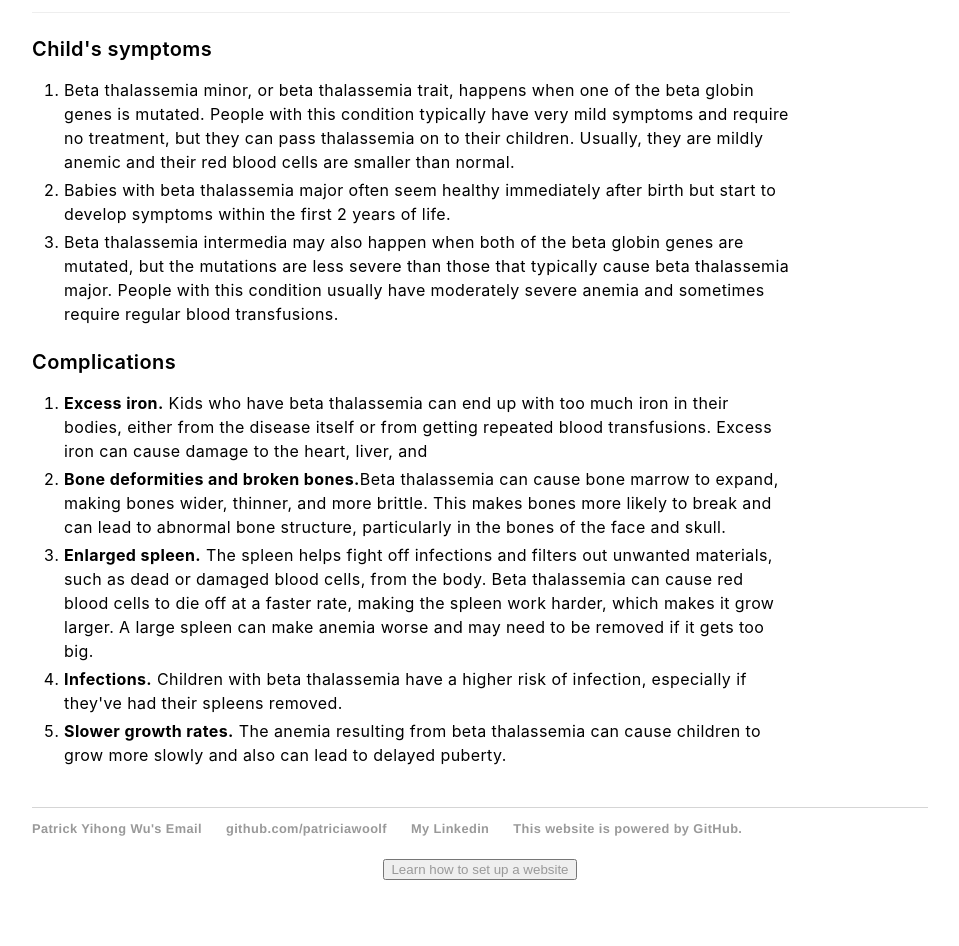
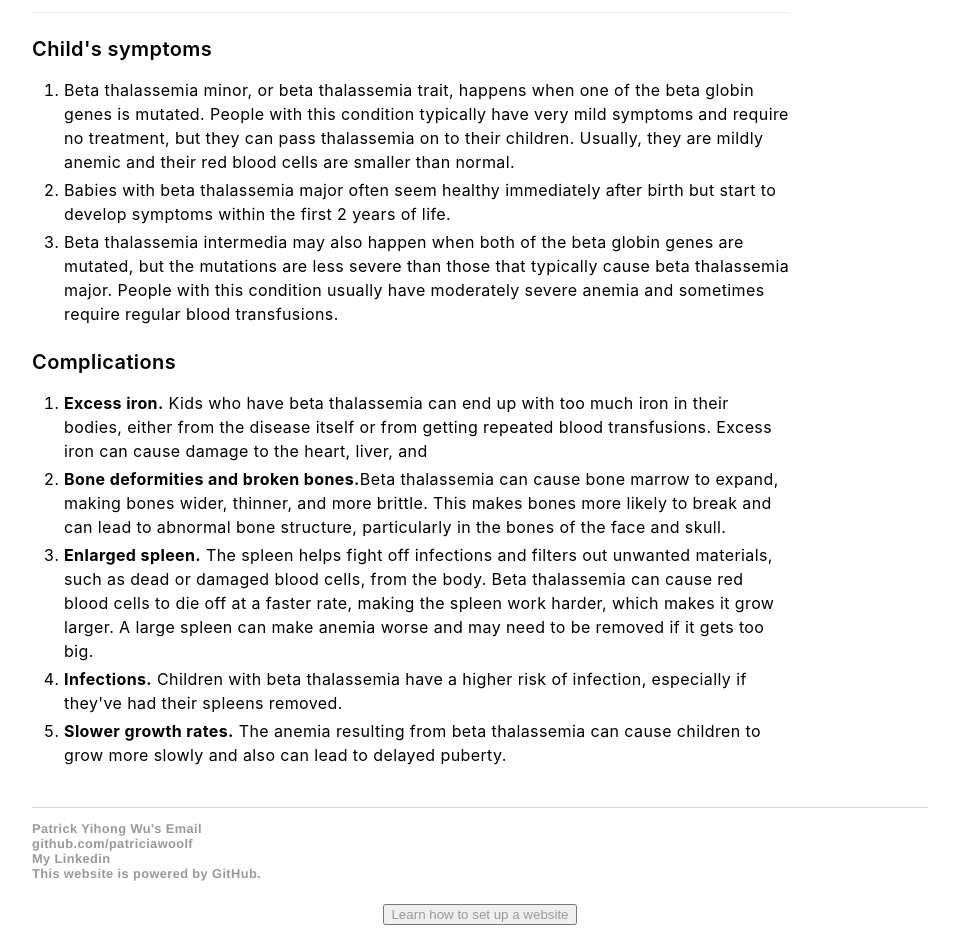
Before and after one commit to patriciawoolf/patriciawoolf-github.io, a Jekyll site: the page built from index.html, in a window 1280 px wide. Shown: the part 751-1697 px from the top of the page, without its empty margins (160-1119 px from the left). Built offline with Jekyll 4.4.1, drawn with Linux system fonts in a browser that asks for light colours; some web fonts are replaced; before the commit the page ends 1652 px from its top, so only the background shows below that.

Commit message:
Update main.css

```diff
--- a/css/main.css
+++ b/css/main.css
@@ -10,7 +10,7 @@ nav ul, footer ul {
      font-weight: bold;
  }
  nav ul li, footer ul li {
-     display: inline;
+     display: block;
      margin-right: 20px;
  }
  a {
```
